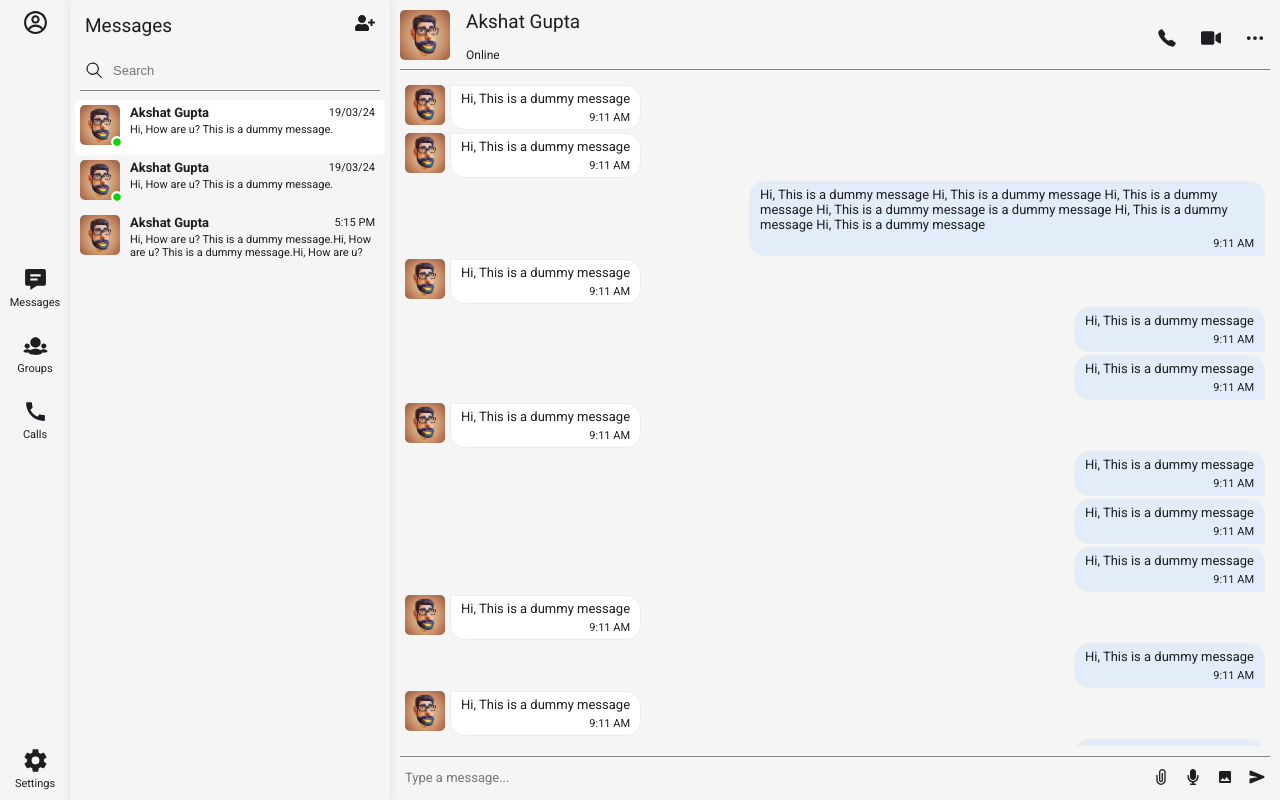
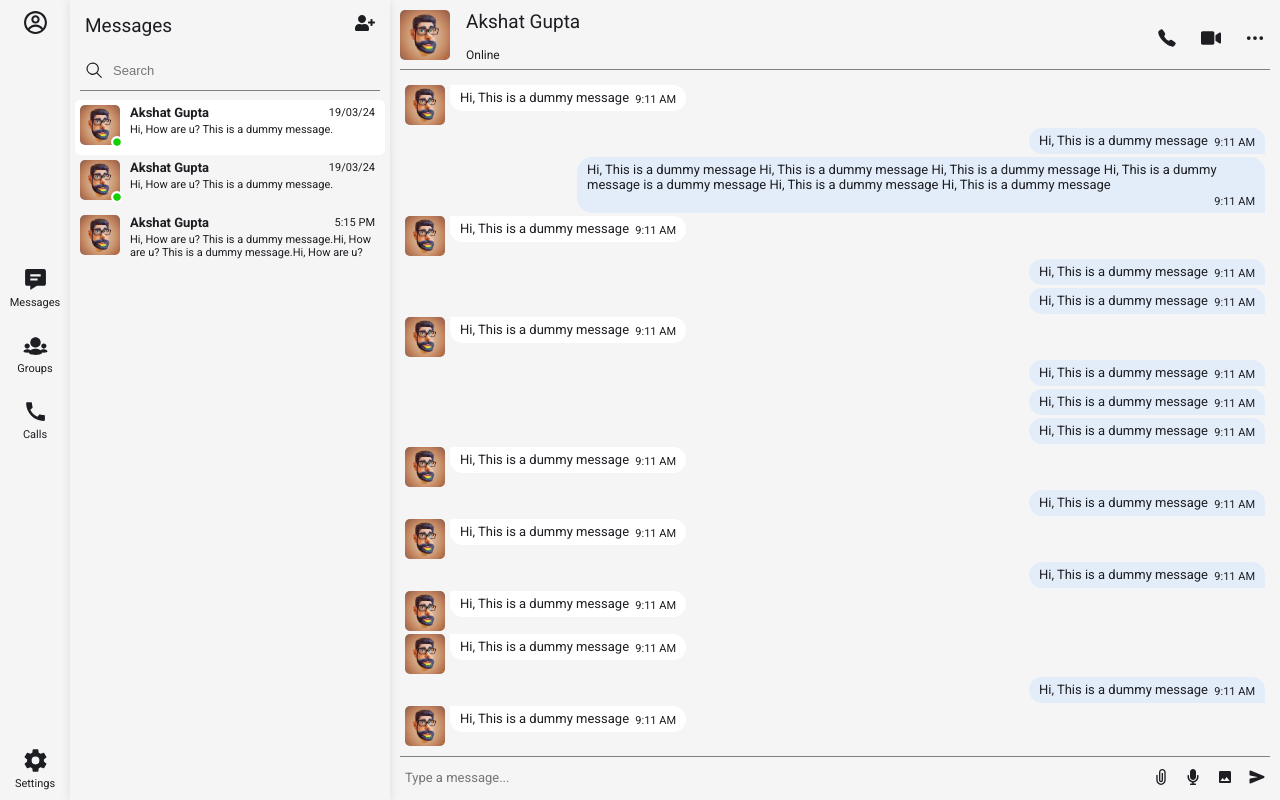
Before and after one commit to AkshatG165/chat-app, a Next.js app: page /home in a window 1280 px wide. Built offline with nearby package versions, Linux system fonts and the light colour scheme.

Commit message:
fix: css bugs

```diff
--- a/components/MessageSection/Messages.module.css
+++ b/components/MessageSection/Messages.module.css
@@ -11,46 +11,55 @@
   display: none;
 }
 
-.message {
+.msgContainer {
   width: fit-content;
-  max-width: 60%;
+  max-width: 80%;
   display: flex;
   justify-content: space-between;
   gap: 5px;
 }
 
-.rightMessage {
+.rightMsgContainer {
   position: relative;
-  width: fit-content;
   flex-direction: row-reverse;
   align-self: flex-end;
-}
-
-.msgContainer {
-  display: flex;
-  flex-direction: column;
-  gap: 5px;
-  background-color: white;
-  padding: 5px 10px;
-  border-radius: 0 15px 15px 15px;
-  border: 1px solid rgb(236, 236, 236);
-}
-
-.rightMsgContainer {
-  background-color: #e3edfa;
-  border-radius: 15px 15px 0 15px;
 }
 
 .profilepic {
   border-radius: 5px;
 }
 
+.message {
+  display: flex;
+  background-color: white;
+  padding: 5px 10px;
+  border-radius: 0 15px 15px 15px;
+  height: fit-content;
+  max-width: 100%;
+  flex-wrap: wrap;
+  justify-content: flex-end;
+}
+
+.rightMessage {
+  background-color: #e3edfa;
+  border-radius: 15px 15px 0 15px;
+  justify-content: flex-end;
+}
+
 .text {
-  text-align: left;
   font-size: 13px;
+  display: flex;
+  align-items: flex-start;
+  justify-content: flex-start;
+  flex: auto;
 }
 
 .date {
-  text-align: right;
+  display: flex;
+  align-items: flex-end;
+  justify-content: flex-end;
   font-size: 11px;
+  min-height: 16px;
+  min-width: 47px;
+  flex: auto;
 }
--- a/components/MessageSection/Messages.tsx
+++ b/components/MessageSection/Messages.tsx
@@ -7,13 +7,21 @@ const chat = {
   profilePic,
   messages: [
     {
+      id: '1',
       date: new Date(),
       from: 'akshat',
       to: 'me',
       message: 'Hi, This is a dummy message',
     },
-    { date: new Date(), message: 'Hi, This is a dummy message' },
     {
+      id: '20',
+      date: new Date(),
+      from: 'me',
+      to: 'akshat',
+      message: 'Hi, This is a dummy message',
+    },
+    {
+      id: '2',
       date: new Date(),
       from: 'me',
       to: 'akshat',
@@ -21,102 +29,119 @@ const chat = {
         'Hi, This is a dummy message Hi, This is a dummy message Hi, This is a dummy message Hi, This is a dummy message is a dummy message Hi, This is a dummy message Hi, This is a dummy message ',
     },
     {
+      id: '3',
       date: new Date(),
       from: 'akshat',
       to: 'me',
       message: 'Hi, This is a dummy message',
     },
     {
+      id: '4',
       date: new Date(),
       from: 'me',
       to: 'akshat',
       message: 'Hi, This is a dummy message',
     },
     {
+      id: '5',
       date: new Date(),
       from: 'me',
       to: 'akshat',
       message: 'Hi, This is a dummy message',
     },
     {
+      id: '6',
       date: new Date(),
       from: 'akshat',
       to: 'me',
       message: 'Hi, This is a dummy message',
     },
     {
+      id: '7',
       date: new Date(),
       from: 'me',
       to: 'akshat',
       message: 'Hi, This is a dummy message',
     },
     {
+      id: '8',
       date: new Date(),
       from: 'me',
       to: 'akshat',
       message: 'Hi, This is a dummy message',
     },
     {
+      id: '9',
       date: new Date(),
       from: 'me',
       to: 'akshat',
       message: 'Hi, This is a dummy message',
     },
     {
+      id: '10',
       date: new Date(),
       from: 'akshat',
       to: 'me',
       message: 'Hi, This is a dummy message',
     },
     {
+      id: '11',
       date: new Date(),
       from: 'me',
       to: 'akshat',
       message: 'Hi, This is a dummy message',
     },
     {
+      id: '12',
       date: new Date(),
       from: 'akshat',
       to: 'me',
       message: 'Hi, This is a dummy message',
     },
     {
+      id: '13',
       date: new Date(),
       from: 'me',
       to: 'akshat',
       message: 'Hi, This is a dummy message',
     },
     {
+      id: '14',
       date: new Date(),
       from: 'akshat',
       to: 'me',
       message: 'Hi, This is a dummy message',
     },
     {
+      id: '15',
       date: new Date(),
       from: 'akshat',
       to: 'me',
       message: 'Hi, This is a dummy message',
     },
     {
+      id: '16',
       date: new Date(),
       from: 'me',
       to: 'akshat',
       message: 'Hi, This is a dummy message',
     },
     {
+      id: '17',
       date: new Date(),
       from: 'akshat',
       to: 'me',
       message: 'Hi, This is a dummy message',
     },
     {
+      id: '18',
       date: new Date(),
       from: 'me',
       to: 'akshat',
       message: 'Hi, This is a dummy message',
     },
     {
+      id: '19',
       date: new Date(),
       from: 'akshat',
       to: 'me',
@@ -128,8 +153,9 @@ const chat = {
 export default function Messages() {
   const messagesList = chat.messages.map((message) => (
     <div
-      className={`${classes.message} ${
-        message.from === 'me' ? classes.rightMessage : ''
+      key={message.id}
+      className={`${classes.msgContainer} ${
+        message.from === 'me' ? classes.rightMsgContainer : ''
       }`}
     >
       {message.from !== 'me' && (
@@ -142,16 +168,12 @@ export default function Messages() {
         />
       )}
       <div
-        className={`${classes.msgContainer} ${
-          message.from === 'me' ? classes.rightMsgContainer : ''
+        className={`${classes.message} ${
+          message.from === 'me' ? classes.rightMessage : ''
         }`}
       >
         <p className={classes.text}>{message.message}</p>
-        <p className={classes.date}>
-          {formatDate(message.date) === formatDate(new Date())
-            ? formatTime(message.date)
-            : formatDate(message.date)}
-        </p>
+        <p className={classes.date}>{formatTime(message.date)}</p>
       </div>
     </div>
   ));
```
